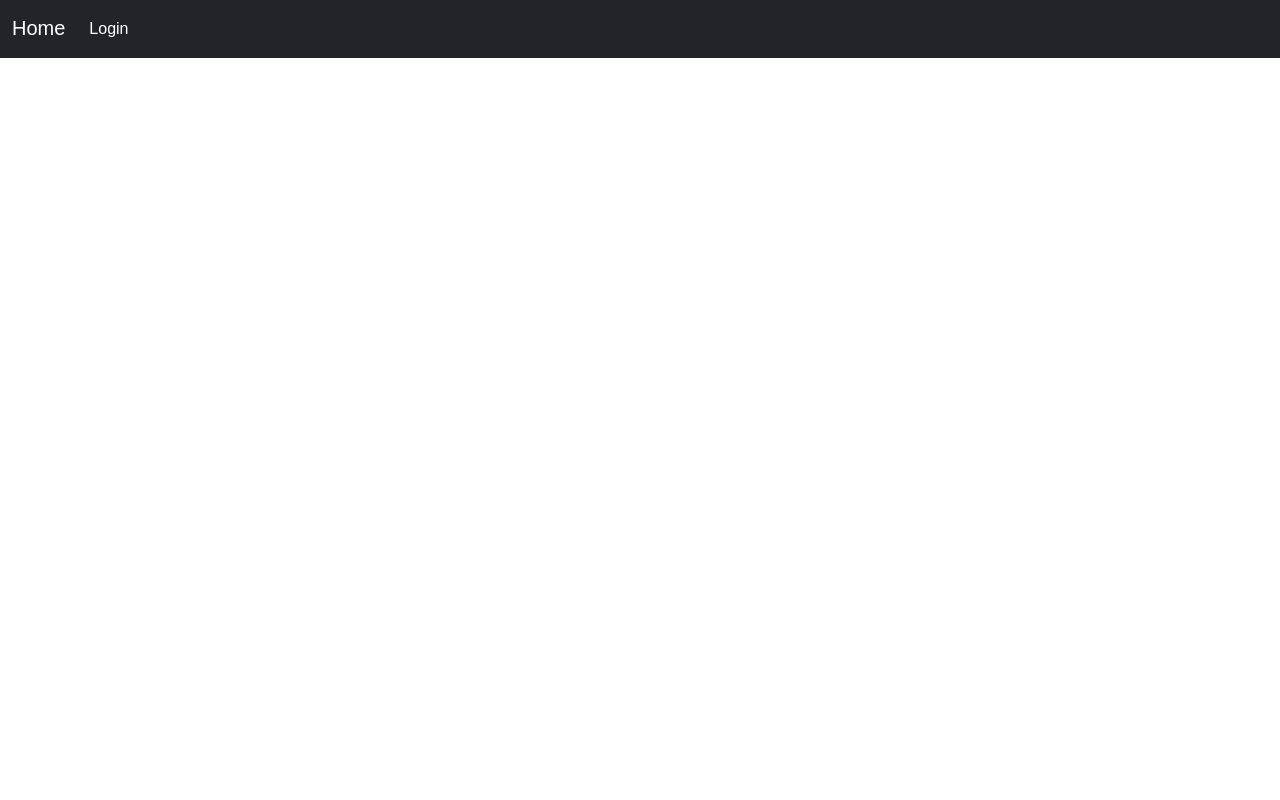
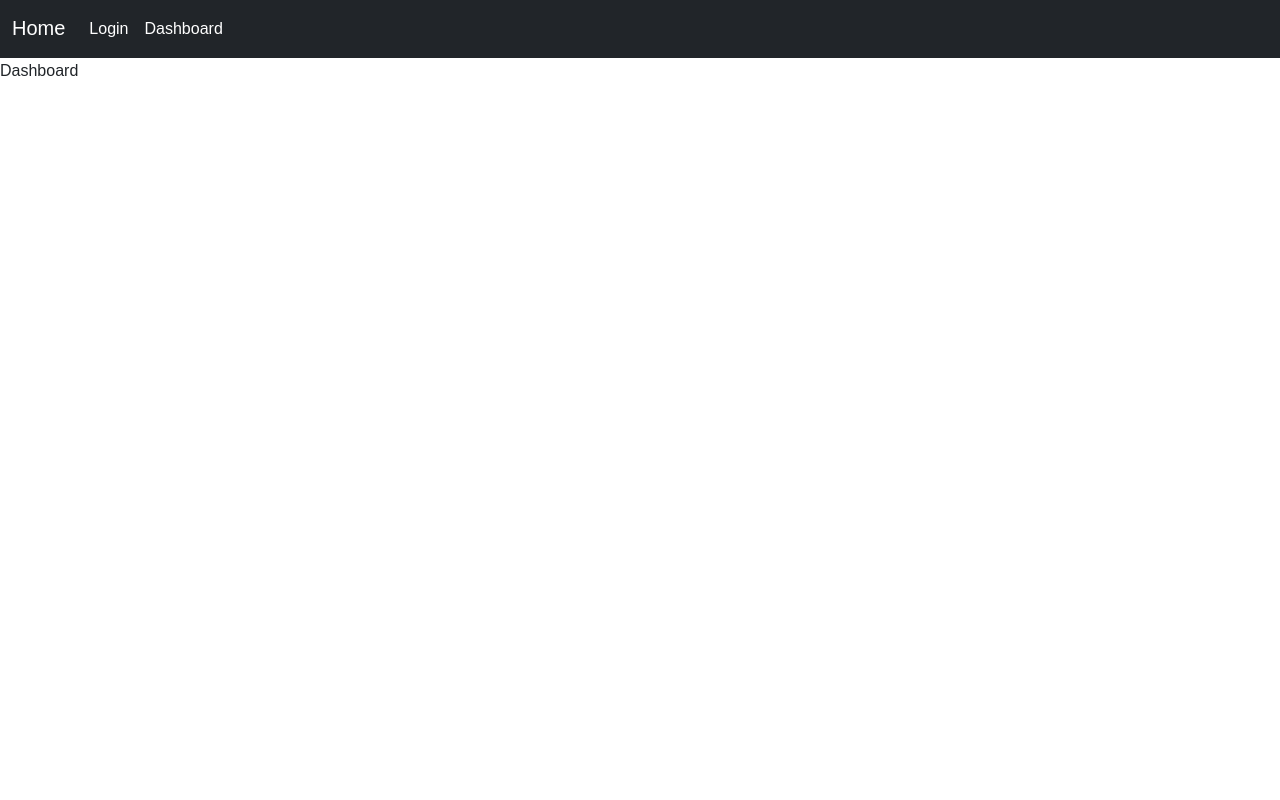
Before and after one commit to NikolaiKoz/react-router-domV6-examples, a React (Vite) app in the folder 01-simpleTutorial/: page /dashboard in a window 1280 px wide. Shown: the top 800 px of the page. Built offline with nearby package versions, Linux system fonts and the light colour scheme.

Commit message:
feat: :construction: Private Routes WIP.

```diff
--- a/01-simpleTutorial/src/components/navbars/AppNavbar.jsx
+++ b/01-simpleTutorial/src/components/navbars/AppNavbar.jsx
@@ -25,6 +25,11 @@ export default function AppNavbar() {
                 Login
               </Link>
             </li>
+            <li className="nav-item">
+              <Link className="nav-link active" aria-current="page" to="/dashboard">
+                Dashboard
+              </Link>
+            </li>
           </ul>
         </div>
       </div>
--- a/01-simpleTutorial/src/pages/private/pages.js
+++ b/01-simpleTutorial/src/pages/private/pages.js
@@ -1 +1 @@
-export { defaul as Dashboard } from "./Dashboard";
+export { default as Dashboard } from "./Dashboard";
--- /dev/null
+++ b/01-simpleTutorial/src/router/ErrorPage.jsx
@@ -0,0 +1,3 @@
+export default function ErrorPage() {
+  return <div>ErrorPage</div>;
+}
--- /dev/null
+++ b/01-simpleTutorial/src/router/PrivateRoutes.jsx
@@ -0,0 +1,9 @@
+import { Routes, Route } from "react-router-dom"
+import { Dashboard } from "../pages/private/pages"
+export default function PrivateRoutes() {
+  return (
+    <Routes>
+      <Route index element={<Dashboard />} />
+    </Routes>
+  )
+}
--- a/01-simpleTutorial/src/router/PublicRoutes.jsx
+++ b/01-simpleTutorial/src/router/PublicRoutes.jsx
@@ -1,10 +1,14 @@
 import { Routes, Route } from "react-router-dom";
 import { Login } from "../pages/public/pages";
+import ErrorPage from "./ErrorPage";
+import PrivateRoutes from "./PrivateRoutes";
 
 export default function PublicRoutes() {
   return (
     <Routes>
       <Route path="/login" element={<Login />} />
+      <Route path="/dashboard" element={<PrivateRoutes />} />
+      <Route path="/*" element={<ErrorPage />} />
     </Routes>
   );
 }
```
